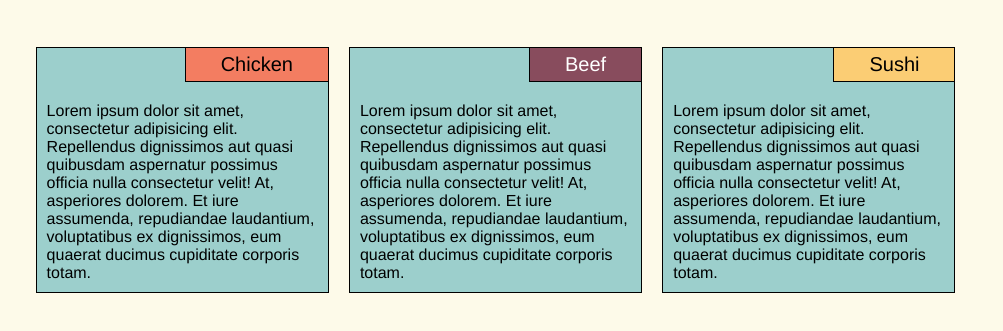
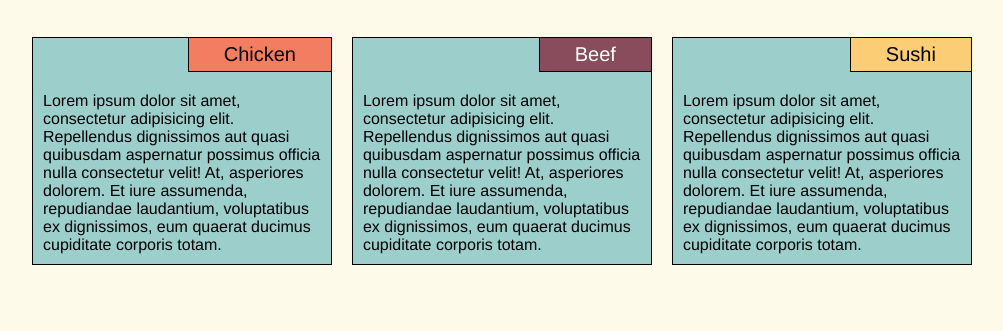
Before and after one commit to OguzhanKazak/FrontEndProject, a plain HTML site: page module2-solution/index.html in a window 1280 px wide. Shown: the part 55-386 px from the top of the page, without its empty margins (138-1141 px from the left). Drawn offline with Linux system fonts and the light colour scheme.

Commit message:
ustortam-odev 1

```diff
--- a/module2-solution/style.css
+++ b/module2-solution/style.css
@@ -18,7 +18,6 @@ h1 {
 }
 
 .section {
-  position: relative;
   padding: 10px;
 }
 
@@ -63,9 +62,8 @@ h1 {
 
 .row {
   width: 75%;
-  margin-left:12%;
-  margin-right:12%;
-  padding: 10px;
+  margin-left:12.5%;
+  margin-right:12.5%;
 }
 
 /********** Large Devices **********/
```
